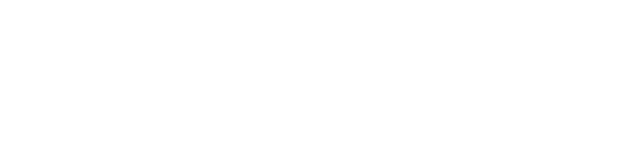
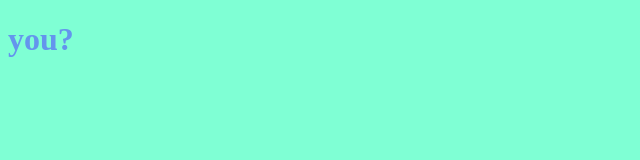
Before and after one commit to CRISTOPHERLATENEK/aula-2021-05-10, a plain HTML site: page index.html in a window 1280 px wide. Shown: the whole page, without its empty margins (0-640 px from the left). Drawn offline with Linux system fonts and the light colour scheme.

Commit message:
you4?
git commit -m you4?

```diff
--- /dev/null
+++ b/assets/css/principal.css
@@ -0,0 +1,5 @@
+body {
+    background-color: aquamarine;
+    font-size: bold;
+    color: cornflowerblue;
+}
--- a/index.html
+++ b/index.html
@@ -5,8 +5,10 @@
     <meta name="viewport" content="width=device-width, initial-scale=1.0">
     <meta http-equiv="X-UA-Compatible" content="ie=edge">
     <title>Document</title>
+    <link rel="stylesheet"  href="assets/css/principal.css">
 </head>
+
 <body>
-
+    <h1> you? </h1>
 </body>
 </html>
```
